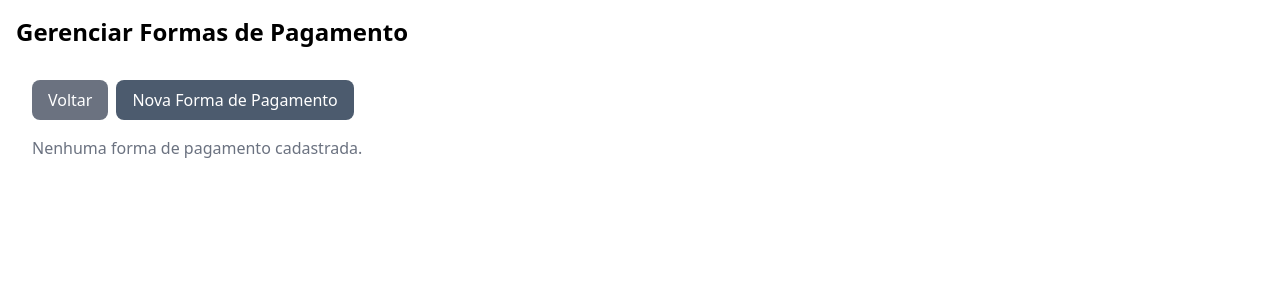
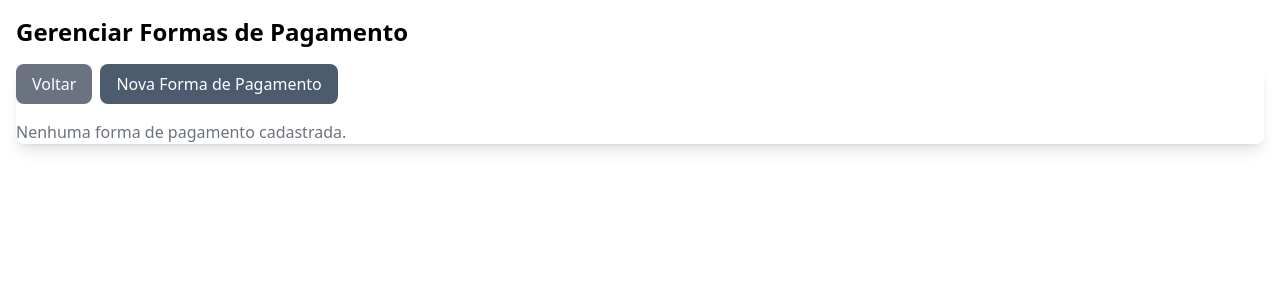
Before and after one commit to juliano340/pdv, a Next.js app: page /formas-de-pagamento in a window 1280 px wide. Shown: the top 300 px of the page. Built offline with nearby package versions, Linux system fonts and the light colour scheme.

Commit message:
Ajuste visual na exibição de formas de pagamento

```diff
--- a/src/components/FormasDePagamento.js
+++ b/src/components/FormasDePagamento.js
@@ -55,7 +55,7 @@ const FormasDePagamento = () => {
   };
 
   return (
-    <div className="p-4">
+    <div className="mt-4 rounded-lg shadow-lg">
       <ToastContainer />
       <div className="flex justify-between items-center mb-4">
         <div className="flex space-x-2">
--- a/src/pages/formas-de-pagamento.js
+++ b/src/pages/formas-de-pagamento.js
@@ -4,7 +4,7 @@ import FormasDePagamento from '../components/FormasDePagamento';
 const FormasDePagamentoPage = () => {
   return (
     <div className="container mx-auto p-4">
-      <h1 className="text-2xl font-bold mb-4">Gerenciar Formas de Pagamento</h1>
+      <h1 className="text-2xl font-bold ">Gerenciar Formas de Pagamento</h1>
       <FormasDePagamento />
     </div>
   );
```
